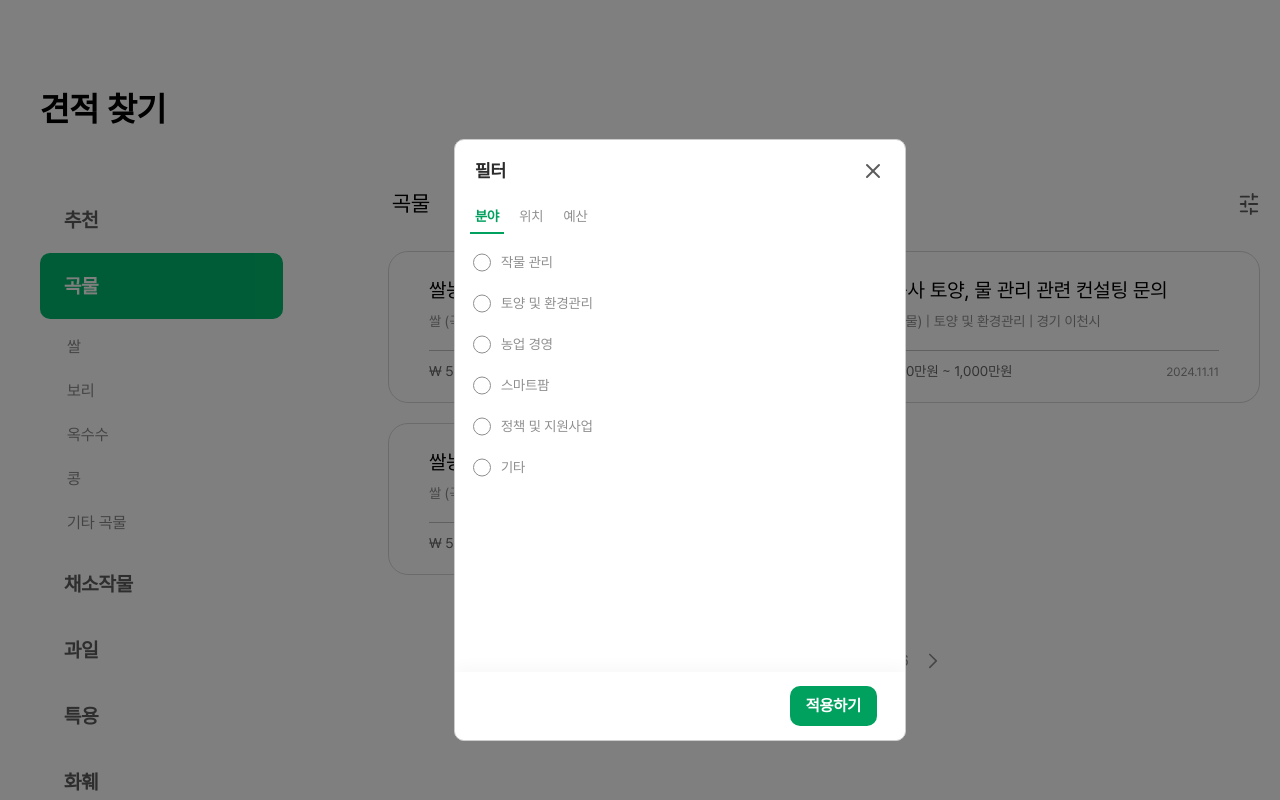
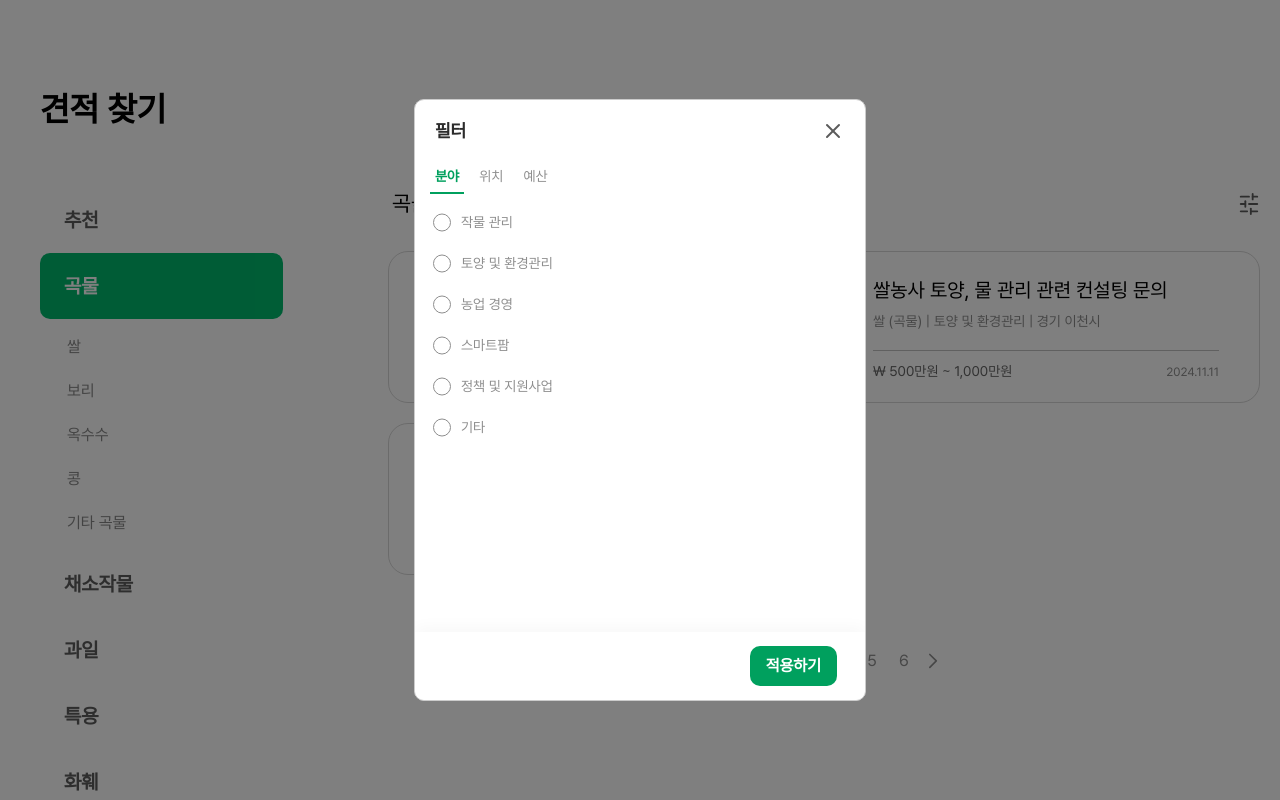
Before and after one commit to Farm-On/FE, a React (Vite) app: page /expert/estimates in a window 1280 px wide. Both pictures are taken after a click on the icon 1249 px from the left and 203 px from the top of the page. Shown: the top 800 px of the page. Built offline with nearby package versions, Linux system fonts and the light colour scheme.

Commit message:
fix: 모달 inset 제거

```diff
--- a/src/components/Modal.tsx
+++ b/src/components/Modal.tsx
@@ -32,6 +32,7 @@ export const Modal = ({
         position: 'relative',
         margin: 0,
         padding: 0,
+        inset: 0,
         background: '#fff',
         width,
         height,
```
